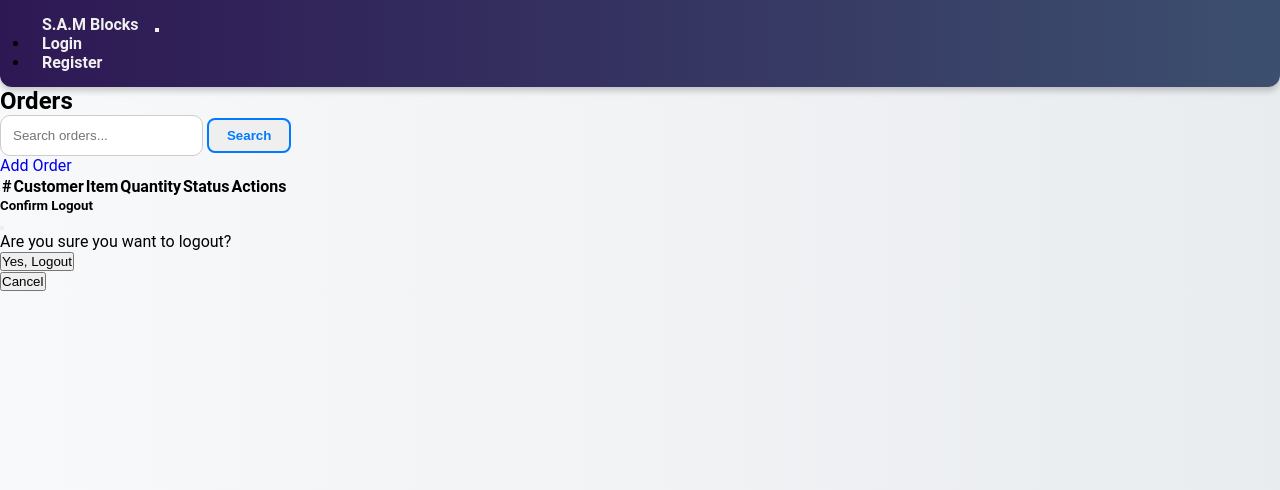
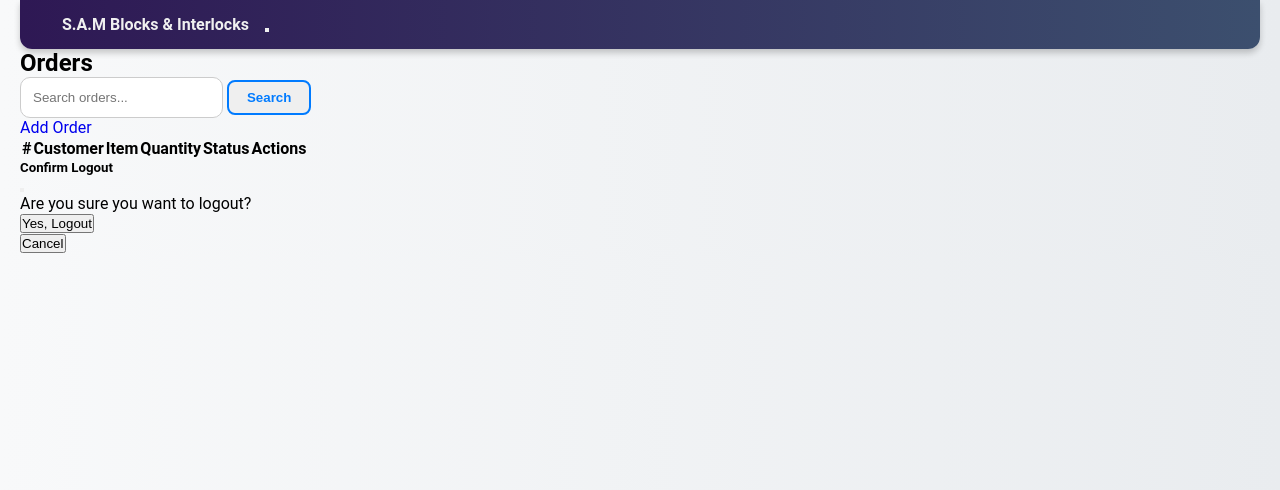
Before and after one commit to Teejay2223/sam-blocks-inventory, a Flask app: page /orders in a window 1280 px wide. Shown: the top 490 px of the page. Run offline with Flask 3, Linux system fonts and the light colour scheme; data comes from the database, SQL or seed files in the repository; data that the repository does not hold is empty.

Commit message:
changes in some html files

```diff
--- a/static/style.css
+++ b/static/style.css
@@ -26,6 +26,8 @@
   font-family: 'Segoe UI', sans-serif;
   background: url("static/256aabfebe249b11cb06c4040b00ac7f.jpg") no-repeat center center fixed;
   background-size: cover;
+  padding-left: 20px;
+  padding-right: 20px;
 }
 
 .overlay {
--- a/templates/base.html
+++ b/templates/base.html
@@ -40,7 +40,7 @@
   <!-- Navbar -->
   <nav class="navbar navbar-expand-lg navbar-dark bg-dark">
     <div class="container-fluid">
-      <a class="navbar-brand" href="{{ url_for('index') }}">S.A.M Blocks</a>
+      <a class="navbar-brand" href="{{ url_for('index') }}">S.A.M Blocks & Interlocks</a>
       <button class="navbar-toggler" type="button" data-bs-toggle="collapse" data-bs-target="#navbarNav" aria-label="Toggle navigation">
         <span class="navbar-toggler-icon"></span>
       </button>
@@ -48,8 +48,7 @@
         <ul class="navbar-nav ms-auto">
           {% if not session.get('user_id') %}
             <!-- Guest links -->
-            <li class="nav-item"><a class="nav-link" href="{{ url_for('login') }}">Login</a></li>
-            <li class="nav-item"><a class="nav-link" href="{{ url_for('register') }}">Register</a></li>
+
           {% elif session.get('role') == 'Admin' %}
             <!-- Admin links -->
             <li class="nav-item"><a class="nav-link" href="{{ url_for('dashboard') }}">Dashboard</a></li>
--- a/templates/index.html
+++ b/templates/index.html
@@ -1,10 +1,10 @@
 <!-- templates/index.html -->
 {% extends "base.html" %}
 
-{% block title %}Home - S.A.M Blocks{% endblock %}
+{% block title %}Home - S.A.M Blocks & Interlocks{% endblock %}
 
 {% block content %}
-<h2 class="text-center mb-4">Welcome to S.A.M Blocks Inventory System</h2>
+<h2 class="text-center mb-4">Welcome to S.A.M Blocks and Interlocks</h2>
 
 <div class="container mt-4">
   <h2 class="text-center mb-4"></h2>
```
Also changed, not shown: templates/welcome.html (+4 -3 lines).
